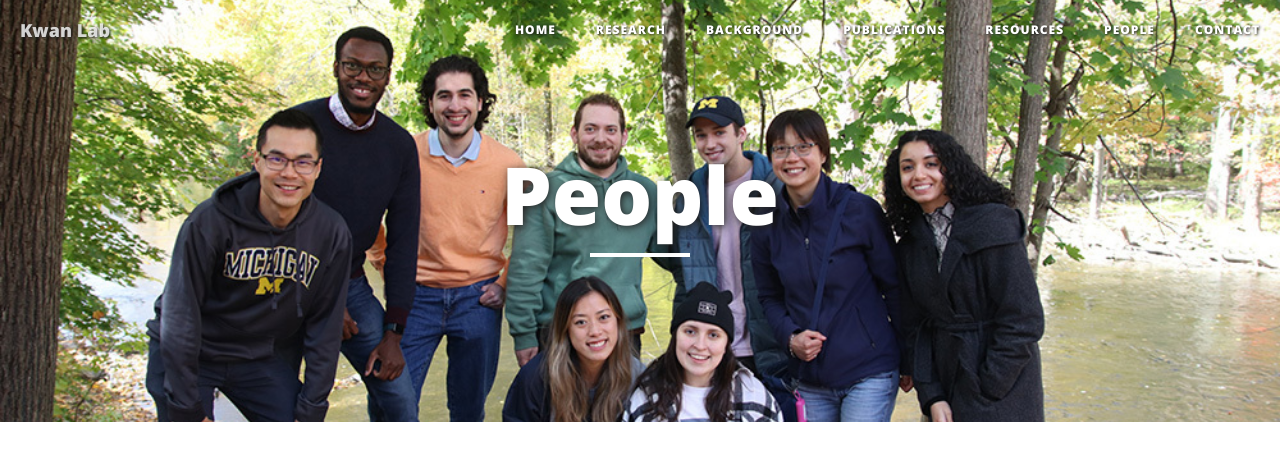
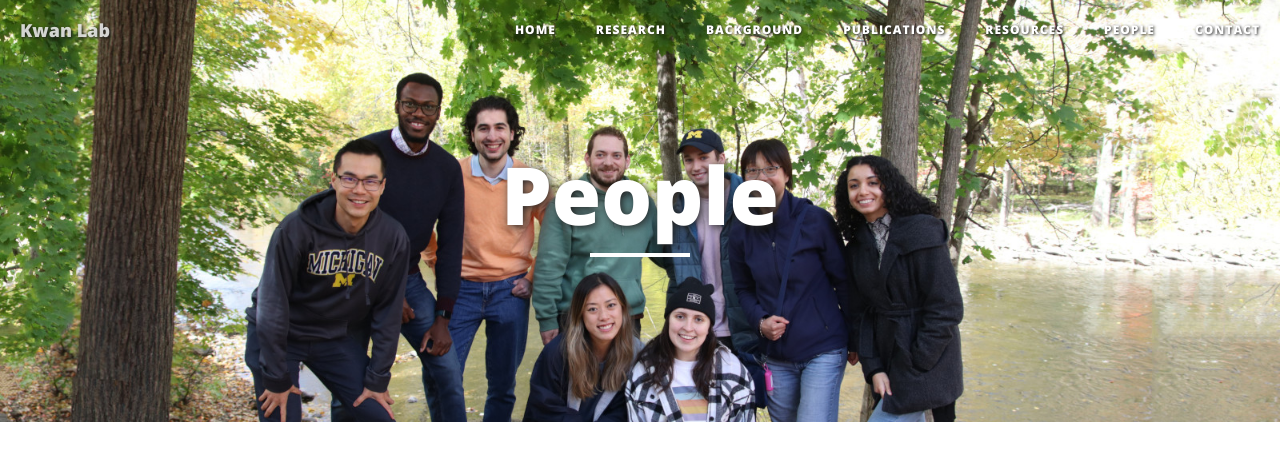
Before and after one commit to thekwanlab/website, a Jekyll site: the page built from people.md, in a window 1280 px wide. Shown: the top 452 px of the page. Built offline with Jekyll 4.4.1, drawn with Linux system fonts in a browser that asks for light colours; nearby versions of some CDN libraries; grey boxes are pictures that could not be loaded.

Commit message:
Update people background

```diff
--- a/people.md
+++ b/people.md
@@ -1,7 +1,7 @@
 ---
 layout: page
 title: "People"
-header-img: "img/Header_Image_14.jpg"
+header-img: "img/people-bg.jpg"
 order: 5
 ---
 
```
Also changed, not shown: img/people-bg.jpg.
